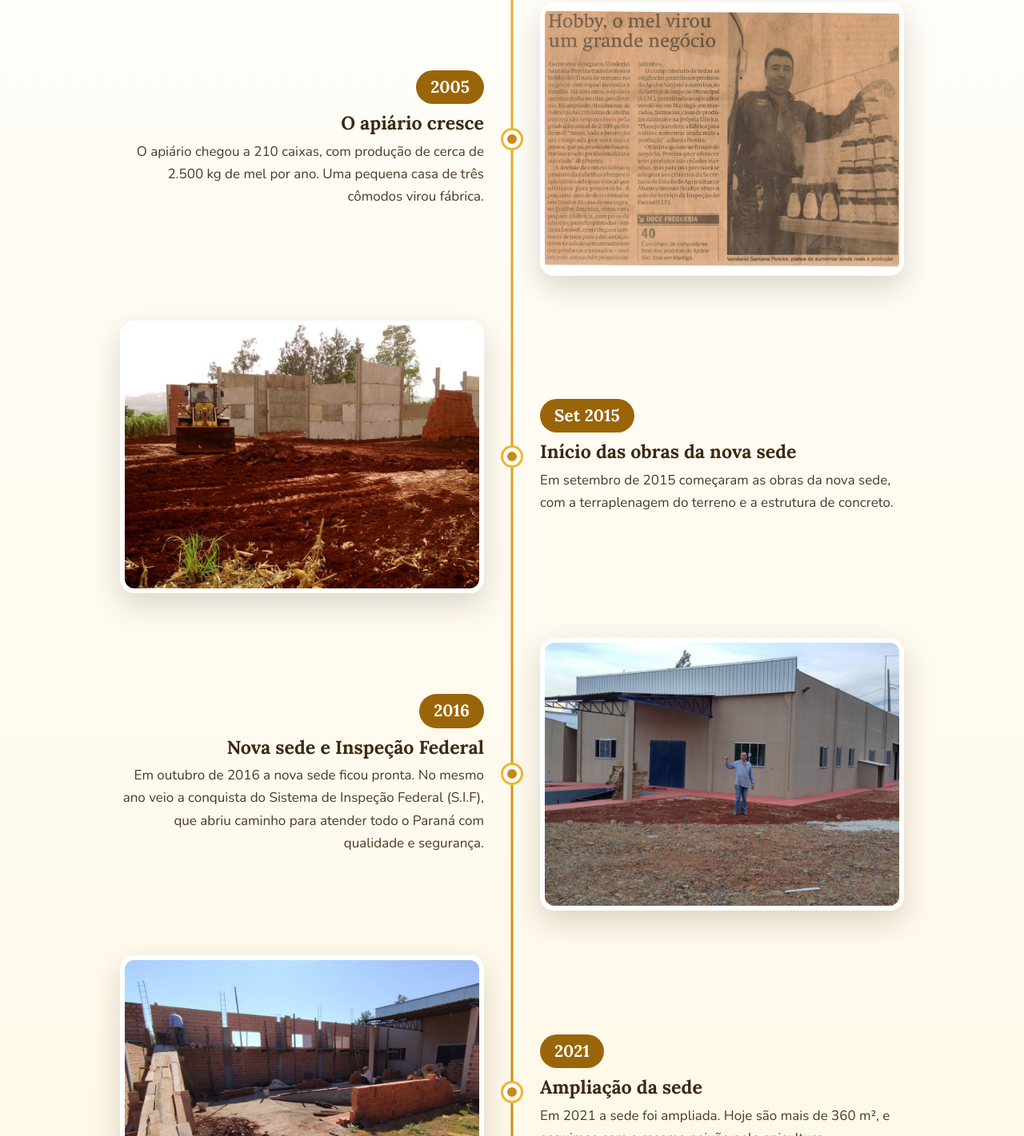
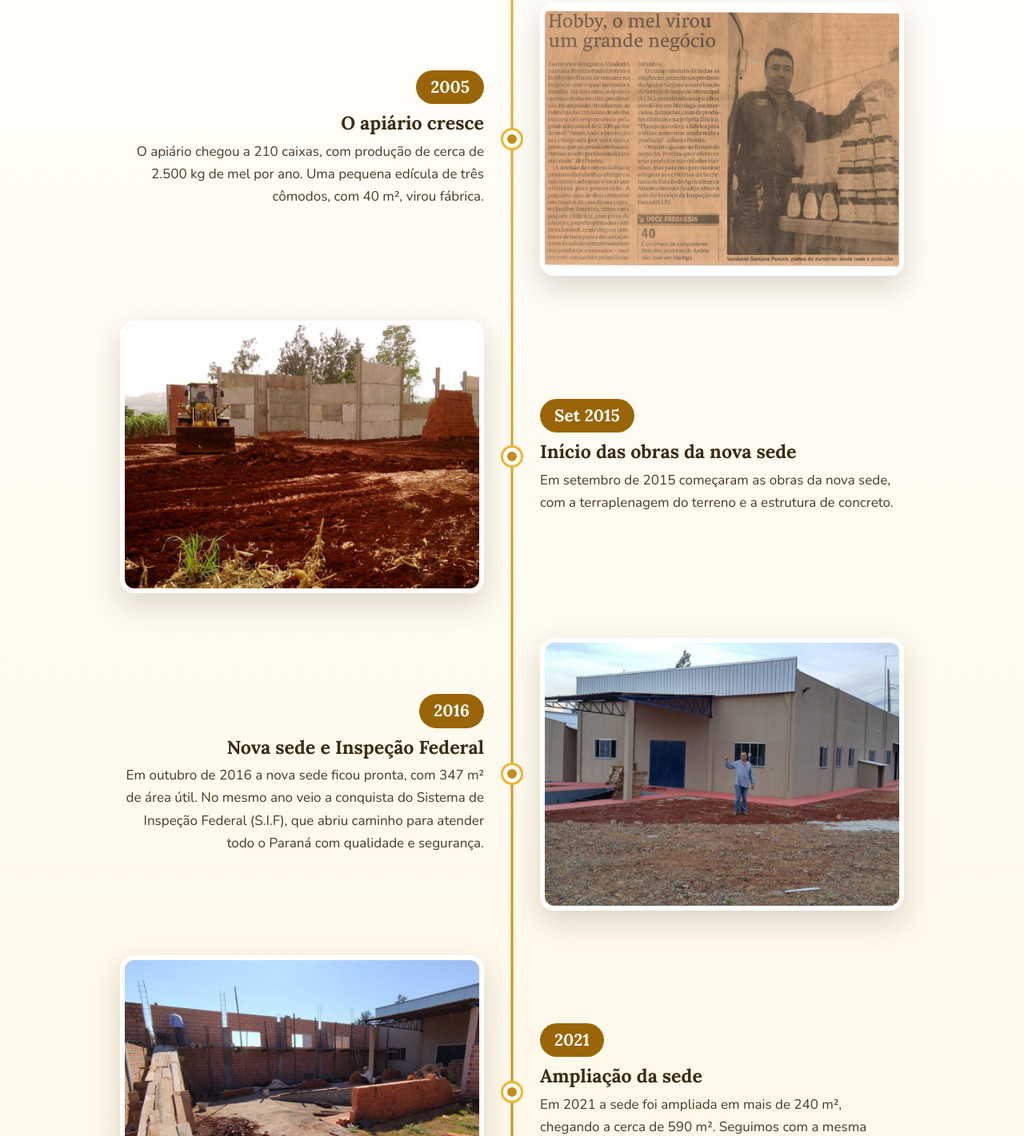
Before and after one commit to Doug-pedia/melsaojose, a plain HTML site: page index.html in a window 1280 px wide. Shown: the part 2182-3603 px from the top of the page at 80% size. Drawn offline with nearby package versions, Linux system fonts and the light colour scheme.

Commit message:
V2.12.5: medidas reais (edícula 40 m², sede 347 m², ampliação 243 m²)
Co-Authored-By: Claude Sonnet 5.5 <noreply@anthropic.com>
Claude-Session: https://claude.ai/code/session_01RruDj2PQKMaoP8q4dxkC68

```diff
--- a/index.html
+++ b/index.html
@@ -1,5 +1,5 @@
 <!DOCTYPE html>
-<!-- Site Mel São José - V2.12.4 -->
+<!-- Site Mel São José - V2.12.5 -->
 <html lang="pt-BR">
 <head>
   <meta charset="UTF-8">
@@ -288,8 +288,8 @@
         <p class="eyebrow">Nossa história</p>
         <h2>Um hobby de fim de semana que virou tradição</h2>
         <p>A Casa do Mel São José nasceu em 2002, em Maringá (PR), de um hobby do Sr. Vanderlei, que criava abelhas Europa-africanizada e abelhas nativas Jataí.</p>
-        <p>Em 2005, o apiário cresceu para 210 caixas e passou a produzir cerca de 2.500 kg de mel por ano. Uma pequena casa de três cômodos virou fábrica, com centrífugas e tambores de Inox 304 para aquecimento e decantação.</p>
-        <p>Hoje, com sede nova de mais de 360 m² e registro no Sistema de Inspeção Federal (S.I.F), seguimos com a mesma paixão e o mesmo compromisso com a alta qualidade.</p>
+        <p>Em 2005, o apiário cresceu para 210 caixas e passou a produzir cerca de 2.500 kg de mel por ano. Uma pequena edícula de três cômodos, com 40 m², virou fábrica, com centrífugas e tambores de Inox 304 para aquecimento e decantação.</p>
+        <p>Hoje, com sede nova de cerca de 590 m² e registro no Sistema de Inspeção Federal (S.I.F), seguimos com a mesma paixão e o mesmo compromisso com a alta qualidade.</p>
         <ul class="valores">
           <li><span>🐝</span>Paixão pela apicultura</li>
           <li><span>✅</span>Inspeção Federal (S.I.F)</li>
@@ -330,7 +330,7 @@
           <div class="marco-texto">
             <span class="marco-ano">2005</span>
             <h3>O apiário cresce</h3>
-            <p>O apiário chegou a 210 caixas, com produção de cerca de 2.500 kg de mel por ano. Uma pequena casa de três cômodos virou fábrica.</p>
+            <p>O apiário chegou a 210 caixas, com produção de cerca de 2.500 kg de mel por ano. Uma pequena edícula de três cômodos, com 40 m², virou fábrica.</p>
           </div>
         </div>
         <div class="marco reveal">
@@ -356,7 +356,7 @@
           <div class="marco-texto">
             <span class="marco-ano">2016</span>
             <h3>Nova sede e Inspeção Federal</h3>
-            <p>Em outubro de 2016 a nova sede ficou pronta. No mesmo ano veio a conquista do Sistema de Inspeção Federal (S.I.F), que abriu caminho para atender todo o Paraná com qualidade e segurança.</p>
+            <p>Em outubro de 2016 a nova sede ficou pronta, com 347 m² de área útil. No mesmo ano veio a conquista do Sistema de Inspeção Federal (S.I.F), que abriu caminho para atender todo o Paraná com qualidade e segurança.</p>
           </div>
         </div>
         <div class="marco reveal">
@@ -369,7 +369,7 @@
           <div class="marco-texto">
             <span class="marco-ano">2021</span>
             <h3>Ampliação da sede</h3>
-            <p>Em 2021 a sede foi ampliada. Hoje são mais de 360 m², e seguimos com a mesma paixão pela apicultura.</p>
+            <p>Em 2021 a sede foi ampliada em mais de 240 m², chegando a cerca de 590 m². Seguimos com a mesma paixão pela apicultura.</p>
           </div>
         </div>
       </div>
```
Also changed, not shown: 1 other file.
